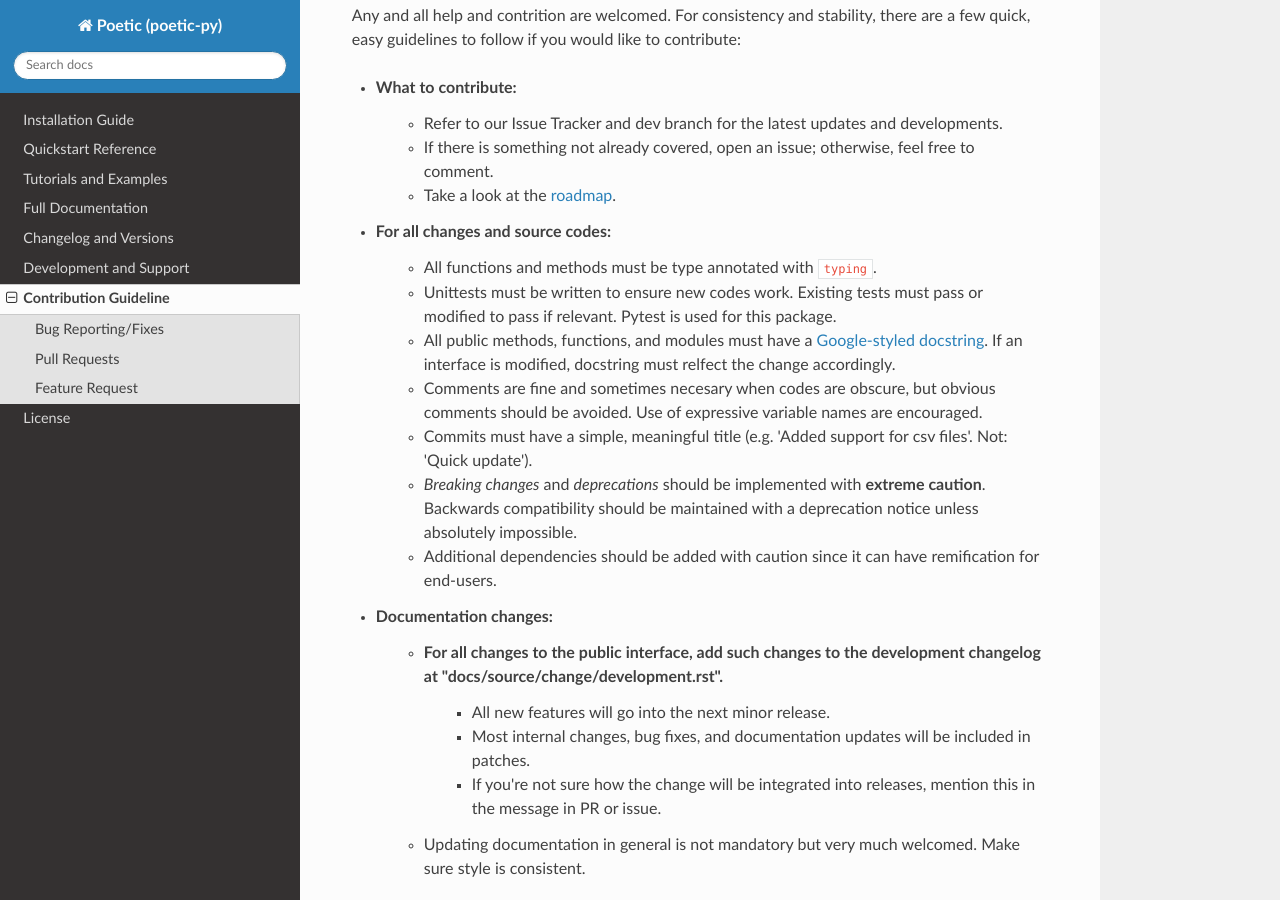
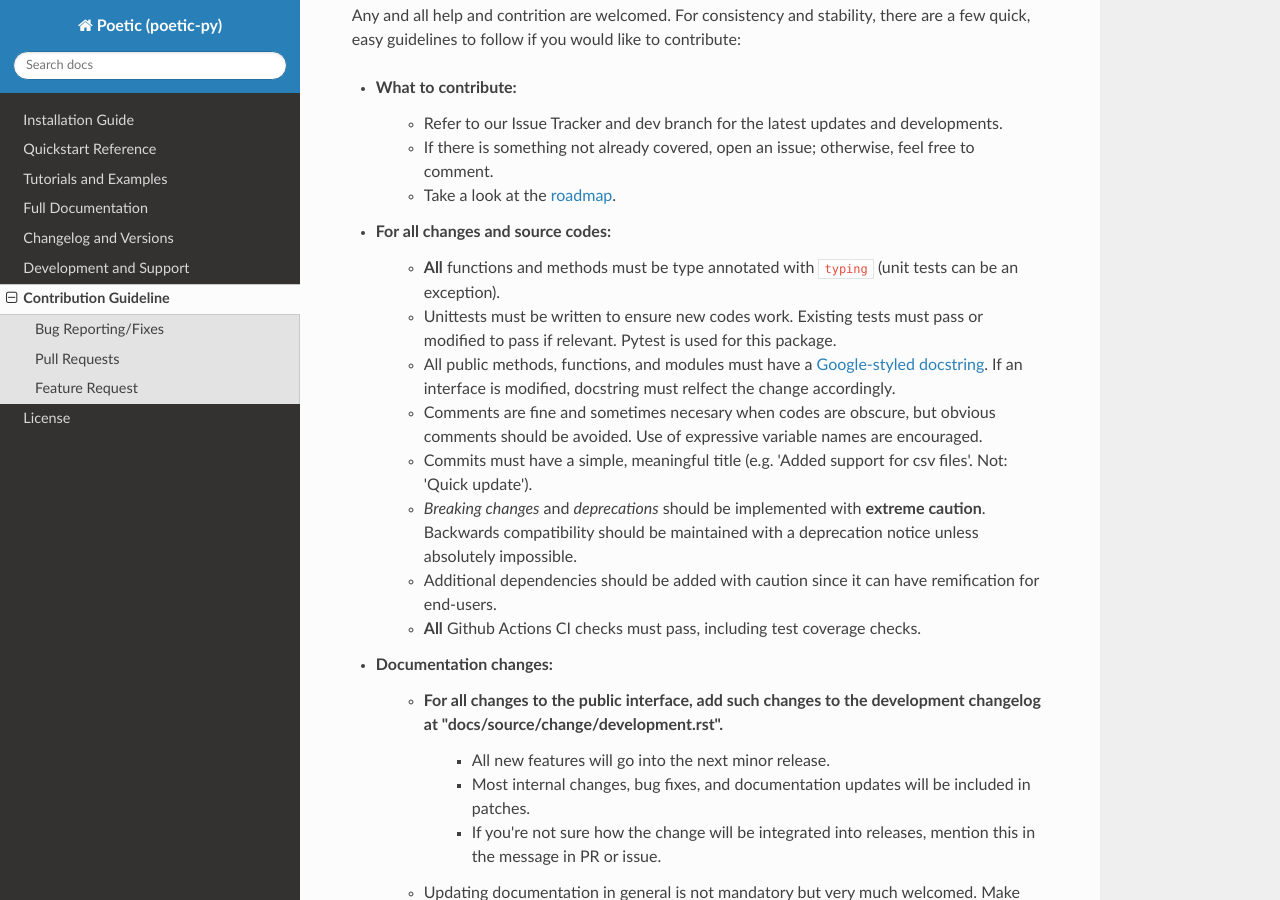
Before and after one commit to kevin931/poetic, a Sphinx documentation site: the page built from docs/source/Contributing.rst, in a window 1280 px wide and 900 px high, scrolled down 580 px. Built offline with Sphinx 7.4.7 and the Read the Docs theme 2.0.0, drawn with Linux system fonts in a browser that asks for light colours.

Commit message:
Added CI check requirement and clarify typing

```diff
--- a/docs/source/Contributing.rst
+++ b/docs/source/Contributing.rst
@@ -30,13 +30,14 @@ quick, easy guidelines to follow if you would like to contribute:
     * Take a look at the `roadmap <https://poetic.readthedocs.io/en/latest/Development.html>`_.
 
 * For all changes and source codes:
-    * All functions and methods must be type annotated with ``typing``.
+    * **All** functions and methods must be type annotated with ``typing`` (unit tests can be an exception).
     * Unittests must be written to ensure new codes work. Existing tests must pass or modified to pass if relevant. Pytest is used for this package.
     * All public methods, functions, and modules must have a `Google-styled docstring <https://sphinxcontrib-napoleon.readthedocs.io/en/latest/example_google.html>`_. If an interface is modified, docstring must relfect the change accordingly.
     * Comments are fine and sometimes necesary when codes are obscure, but obvious comments should be avoided. Use of expressive variable names are encouraged.
     * Commits must have a simple, meaningful title (e.g. 'Added support for csv files'. Not: 'Quick update').
     * *Breaking changes* and *deprecations* should be implemented with **extreme caution**. Backwards compatibility should be maintained with a deprecation notice unless absolutely impossible.
     * Additional dependencies should be added with caution since it can have remification for end-users.
+    * **All** Github Actions CI checks must pass, including test coverage checks.
 
 * Documentation changes:
     * For all changes to the public interface, add such changes to the development changelog at "docs/source/change/development.rst".
```
